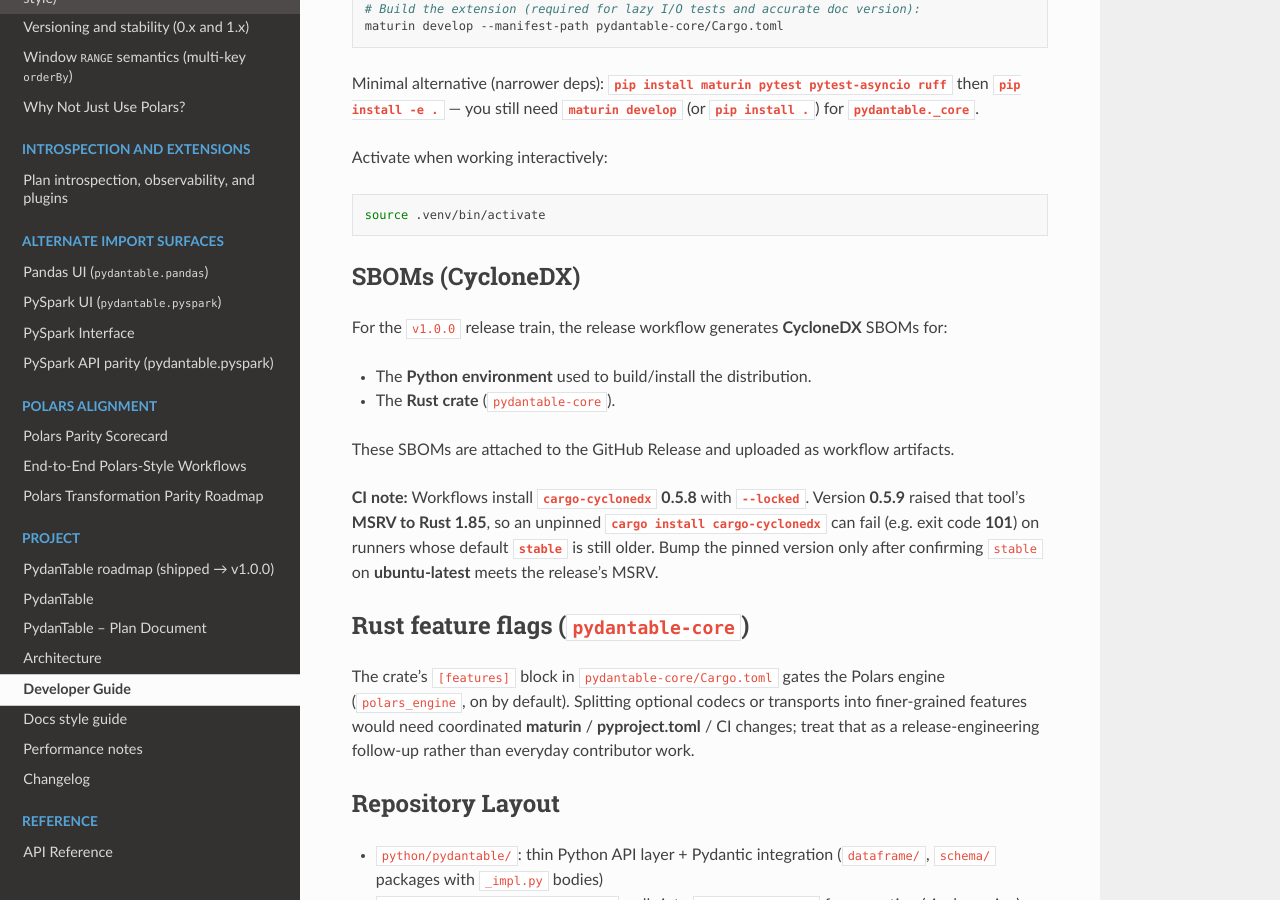
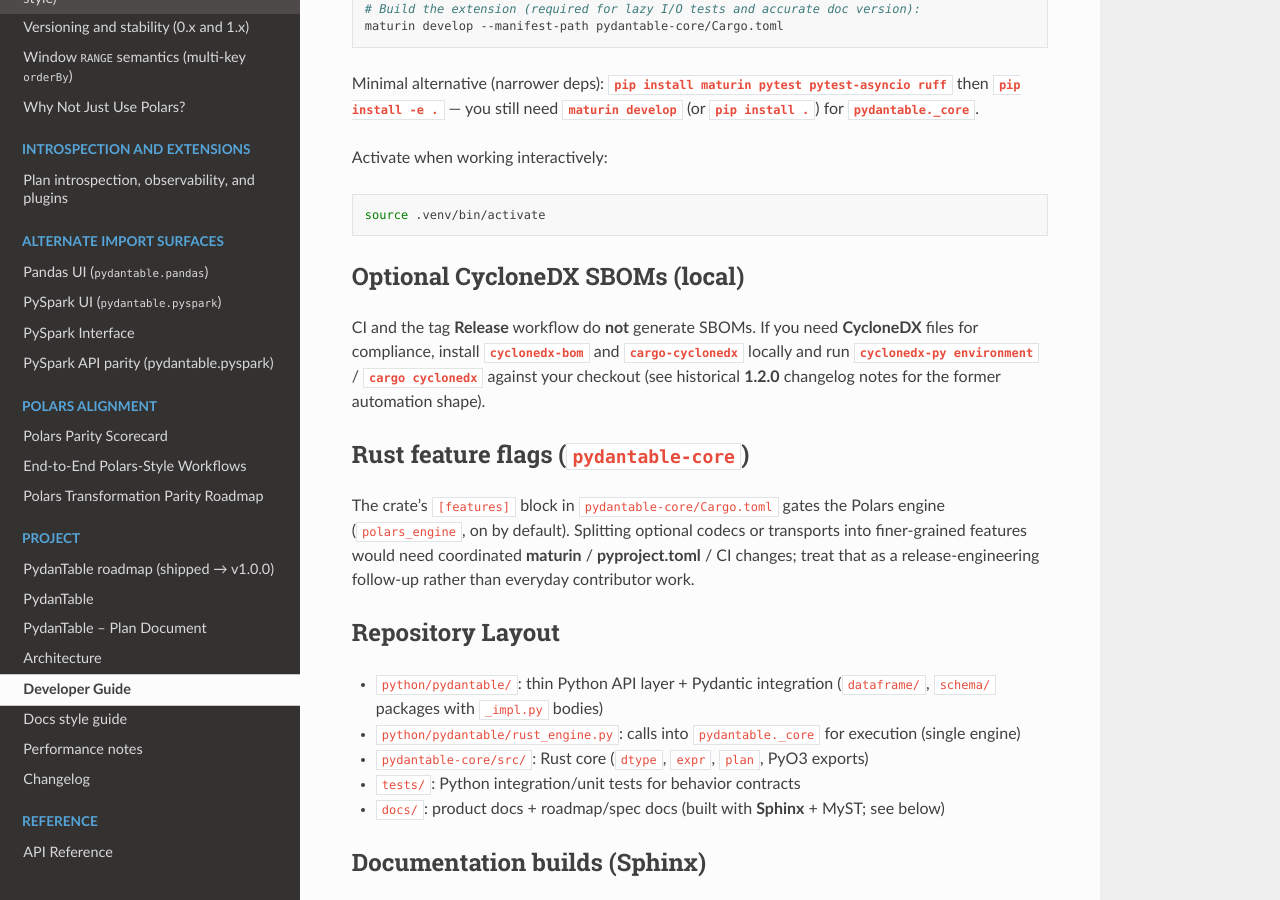
Before and after one commit to eddiethedean/pydantable, a Sphinx documentation site: the page built from docs/DEVELOPER.md, in a window 1280 px wide and 900 px high, scrolled down 547 px. Built offline with Sphinx 7.4.7 and the Read the Docs theme 3.1.0, drawn with Linux system fonts in a browser that asks for light colours; the version number is read from the project's files by our own code; some of the changed text lies outside the part shown.

Commit message:
ci: remove CycloneDX SBOM jobs from CI and release
Drop SBOM generation, artifacts, and GitHub Release uploads from workflows.
Document optional local SBOM generation in DEVELOPER; note removal in changelog.

````diff
--- a/docs/DEVELOPER.md
+++ b/docs/DEVELOPER.md
@@ -29,16 +29,12 @@
 source .venv/bin/activate
 ```
 
-## SBOMs (CycloneDX)
+## Optional CycloneDX SBOMs (local)
 
-For the `v1.0.0` release train, the release workflow generates **CycloneDX** SBOMs for:
-
-- The **Python environment** used to build/install the distribution.
-- The **Rust crate** (`pydantable-core`).
-
-These SBOMs are attached to the GitHub Release and uploaded as workflow artifacts.
-
-**CI note:** Workflows install **`cargo-cyclonedx` 0.5.8** with **`--locked`**. Version **0.5.9** raised that tool’s **MSRV to Rust 1.85**, so an unpinned **`cargo install cargo-cyclonedx`** can fail (e.g. exit code **101**) on runners whose default **`stable`** is still older. Bump the pinned version only after confirming `stable` on **ubuntu-latest** meets the release’s MSRV.
+CI and the tag **Release** workflow do **not** generate SBOMs. If you need **CycloneDX**
+files for compliance, install **`cyclonedx-bom`** and **`cargo-cyclonedx`** locally and run
+**`cyclonedx-py environment`** / **`cargo cyclonedx`** against your checkout (see historical
+**1.2.0** changelog notes for the former automation shape).
 
 ## Rust feature flags (`pydantable-core`)
 
````
Also changed, not shown: other parts of docs/DEVELOPER.md (+1 -1 lines), docs/changelog.md (+5 -1 lines), 2 other files.
